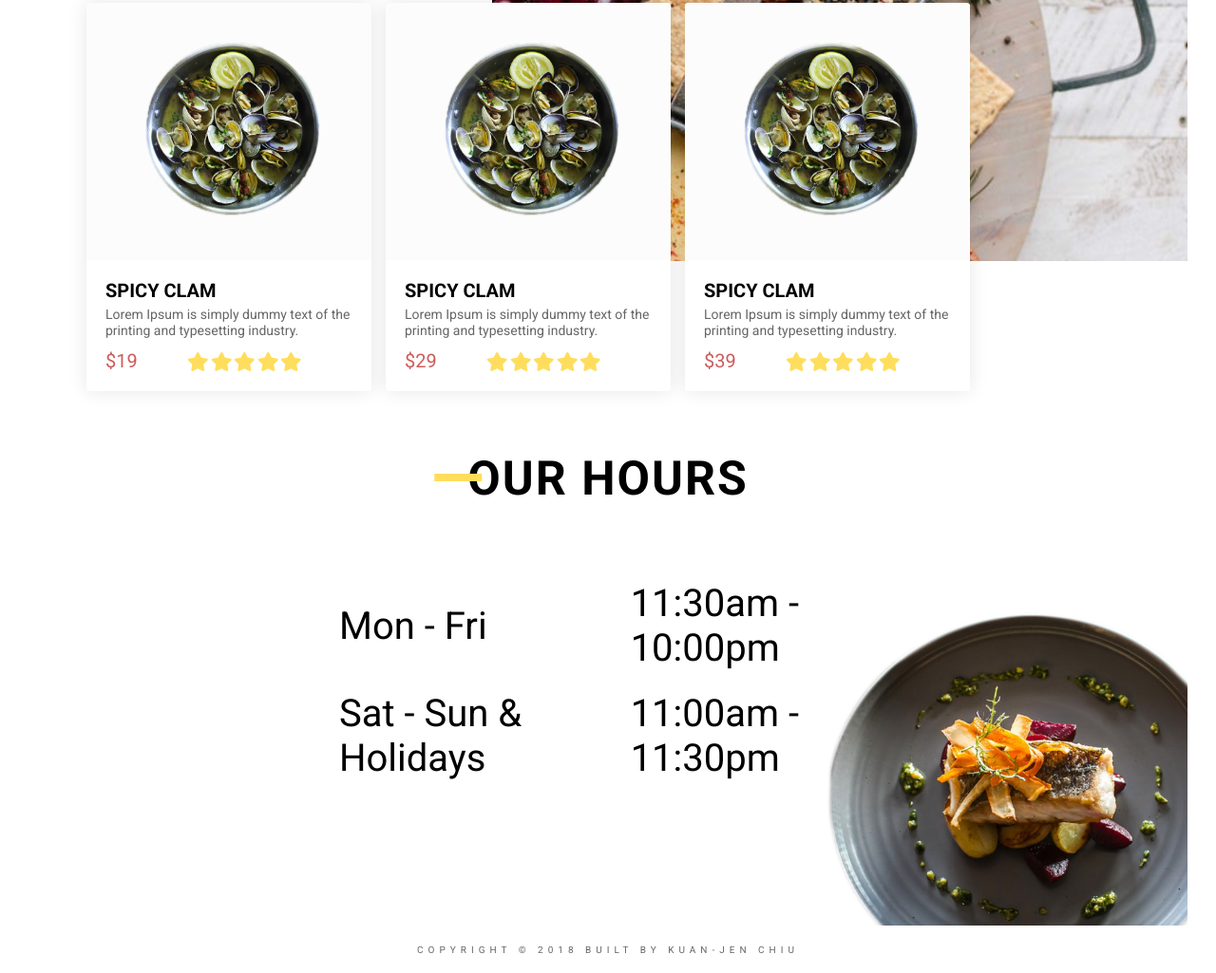
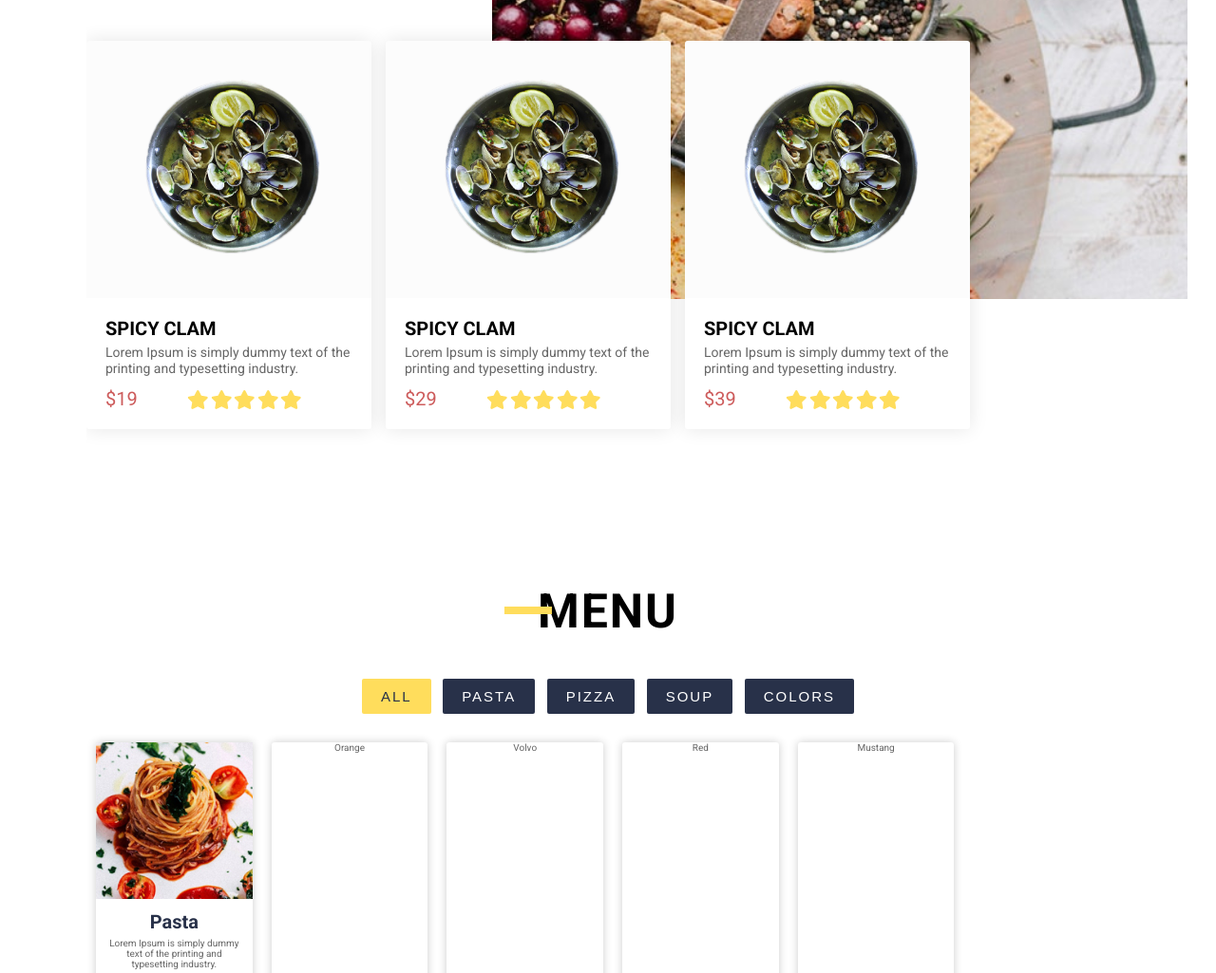
Before and after one commit to jerrychiu0863/jens_restaurant, a website: page index.html in a window 1280 px wide. Shown: the part 1775-2800 px from the top of the page at 95% size. Drawn offline with Linux system fonts and the light colour scheme.

Commit message:
added menu

```diff
--- a/index.html
+++ b/index.html
@@ -106,6 +106,40 @@
             </div>
         </section>
 
+        <section class="section-menu">
+            <h3>Menu</h3>
+
+            <div class="container">
+                <div id="myBtnContainer">
+                  <button class="btn active" onclick="filterSelection('all')"> All</button>
+                  <button class="btn" onclick="filterSelection('pasta')"> pasta</button>
+                  <button class="btn" onclick="filterSelection('pizza')"> pizza</button>
+                  <button class="btn" onclick="filterSelection('soup')"> soup</button>
+                  <button class="btn" onclick="filterSelection('colors')"> Colors</button>
+                </div>
+            </div>
+
+            <div class="container">
+              <div class="menu__card pasta">
+                <div class="menu__card-image">
+                    <img src="image/pasta.jpg" alt="pasta">
+                </div>
+                <div class="menu__card-content">
+                    <h4>Pasta</h4>
+                    <p>Lorem Ipsum is simply dummy text of the printing and typesetting industry.</p>
+                </div>
+              </div>
+              <div class="menu__card colors fruits">Orange</div>
+              <div class="menu__card cars">Volvo</div>
+              <div class="menu__card pizza">Red</div>
+              <div class="menu__card cars pizza">Mustang</div>
+              <div class="menu__card cars soup">soup</div>
+              <div class="menu__card cars pizza">Mustang</div>
+              <div class="menu__card cars animals">Mustang</div>
+              <div class="menu__card cars soup">soup</div>
+            </div>
+        </section>
+
         <section class="section-hours">
             <div class="container">
                 <h3>Our hours</h3>
--- a/js/script.js
+++ b/js/script.js
@@ -7,3 +7,49 @@
         };
     });
 });
+
+
+////Menu filter
+
+filterSelection("all")
+function filterSelection(c) {
+  var x, i;
+  x = document.getElementsByClassName("menu__card");
+  if (c == "all") c = "";
+  for (i = 0; i < x.length; i++) {
+    w3RemoveClass(x[i], "show");
+    if (x[i].className.indexOf(c) > -1) w3AddClass(x[i], "show");
+  }
+}
+
+function w3AddClass(element, name) {
+  var i, arr1, arr2;
+  arr1 = element.className.split(" ");
+  arr2 = name.split(" ");
+  for (i = 0; i < arr2.length; i++) {
+    if (arr1.indexOf(arr2[i]) == -1) {element.className += " " + arr2[i];}
+  }
+}
+
+function w3RemoveClass(element, name) {
+  var i, arr1, arr2;
+  arr1 = element.className.split(" ");
+  arr2 = name.split(" ");
+  for (i = 0; i < arr2.length; i++) {
+    while (arr1.indexOf(arr2[i]) > -1) {
+      arr1.splice(arr1.indexOf(arr2[i]), 1);
+    }
+  }
+  element.className = arr1.join(" ");
+}
+
+// Add active class to the current button (highlight it)
+var btnContainer = document.getElementById("myBtnContainer");
+var btns = btnContainer.getElementsByClassName("btn");
+for (var i = 0; i < btns.length; i++) {
+  btns[i].addEventListener("click", function(){
+    var current = document.getElementsByClassName("active");
+    current[0].className = current[0].className.replace(" active", "");
+    this.className += " active";
+  });
+}
--- a/sass/pages/_home.scss
+++ b/sass/pages/_home.scss
@@ -17,6 +17,7 @@
             height: auto;
             background-color: #fcfcfc;
             margin-right: 1.5rem;
+            margin-bottom: 2rem;
             border-radius: .3rem;
             overflow: hidden;
             box-shadow: 0 0 2rem rgba(0,0,0,.1);
@@ -96,6 +97,129 @@
     }
 }
 
+.section-menu {
+     height: auto;
+     padding-top: 30rem;
+     text-align: center;
+
+     & h3 {
+        position: absolute;
+        left: 50%;
+        transform: translateX(-50%);
+        display: block;
+    }
+
+
+}
+
+
+.menu__card {
+  float: left;
+  background-color: #fff;
+  box-shadow: 0 0 1rem rgba(0,0,0,.2);
+  color: $col-font;
+  width: 15%;
+  height: 28rem;
+  text-align: center;
+  margin: 1rem;;
+  border-radius: 3px;
+  display: none;
+
+    &-image {
+
+        & img {
+            width: 100%;
+        }
+    }
+
+    &-content {
+        padding: 1rem;
+
+        & h4 {
+            font-size: 2rem;
+            margin-bottom: .5rem;
+            color: $col-main;
+        }
+
+        & p {
+
+        }
+    }
+}
+
+.show {
+  display: block;
+}
+
+.container {
+  margin-top: 20px;
+  overflow: hidden;
+}
+
+/* Style the buttons */
+#myBtnContainer {
+    margin-top: 8rem;
+}
+
+.btn {
+    border: none;
+    outline: none;
+    padding: 1rem 2rem;
+    background-color: $col-main;
+    color: #fff;
+    cursor: pointer;
+    font-size: 1.5rem;
+    text-transform: uppercase;
+    letter-spacing: 2px;
+    border-radius: 2px;
+
+    &:not(:last-child) {
+        margin-right: 1rem;
+    }
+
+    &:hover {
+         background-color: $col-main;
+    }
+
+    &.active {
+         background-color: $col-gold-1;
+         color: $col-main;
+    }
+}
+
+
+
+
+
+
+
+
+
+
+
+
+
+
+
+
+
+
+
+
+
+
+
+
+
+
+
+
+
+
+
+
+
+
 .section-hours {
     height: 50rem;
     margin-top: 20rem;
```
Also changed, not shown: css/style.css, image/pasta.jpg (added).
